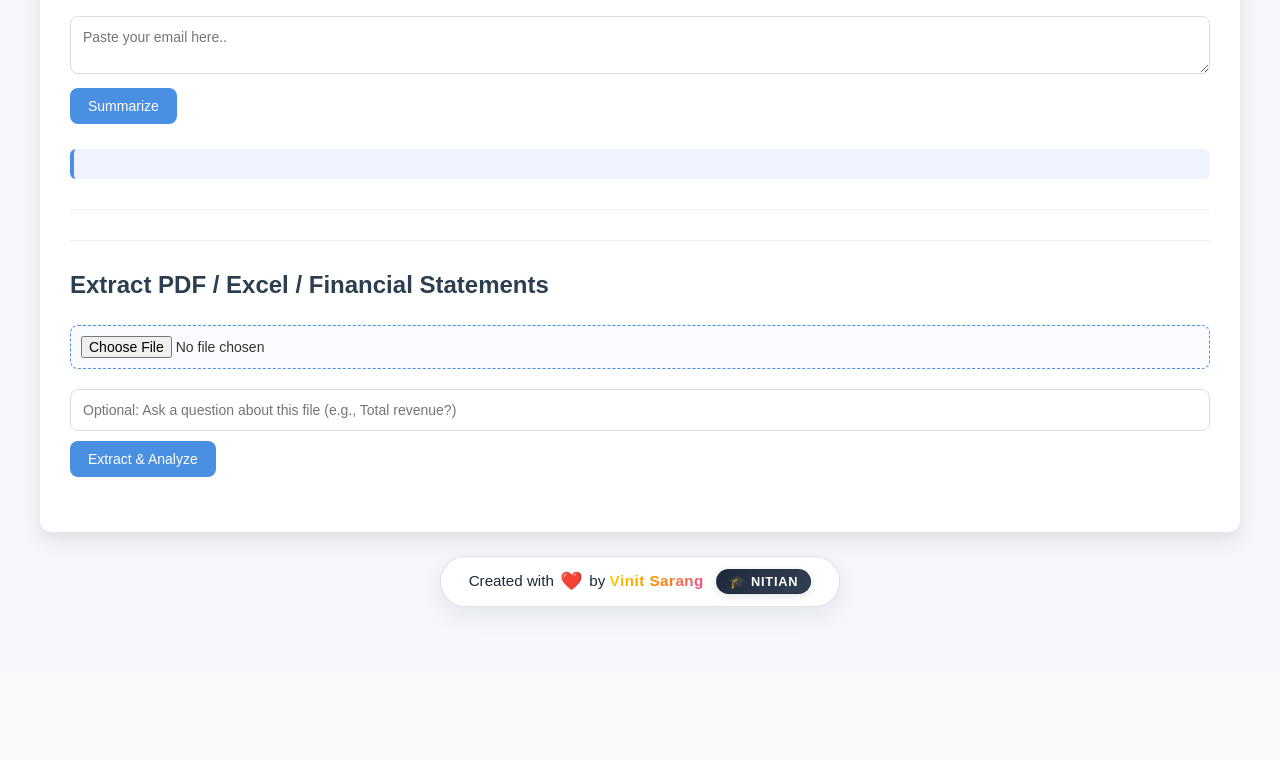
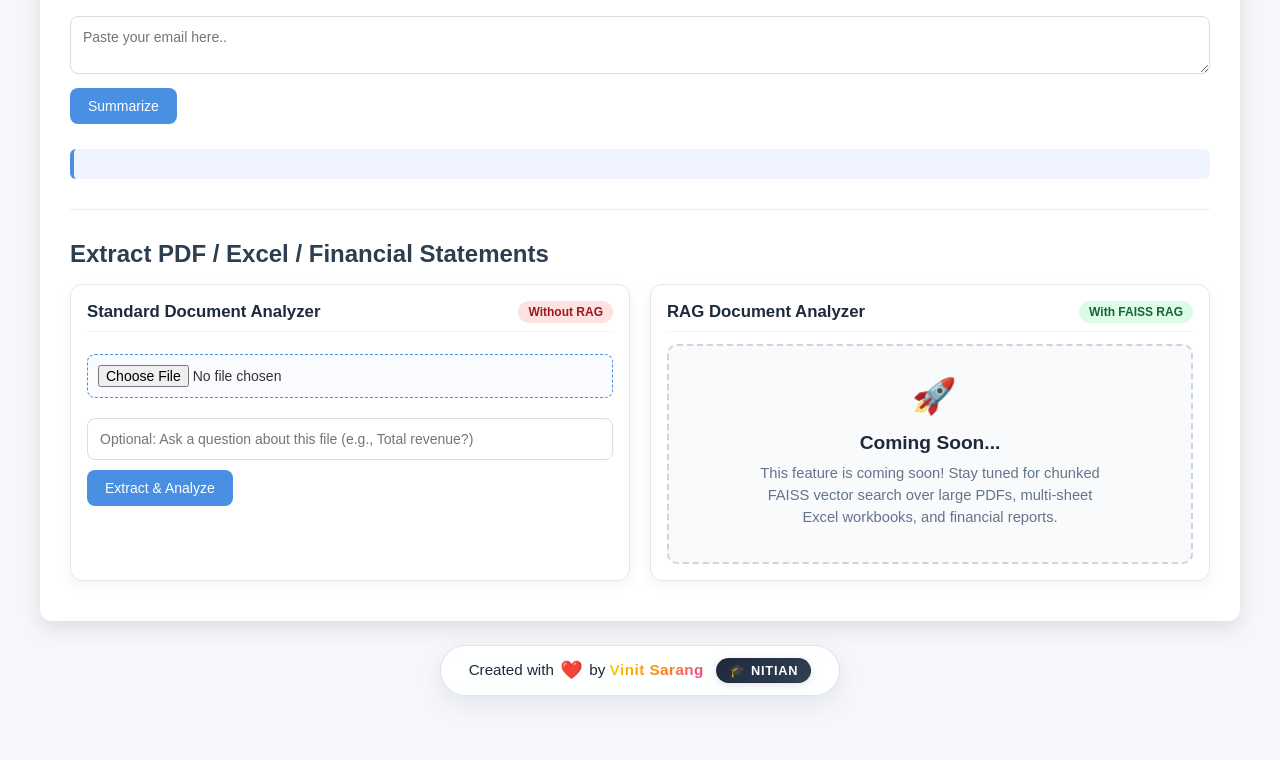
Before and after one commit to vinitsarang77/ai-chatbot-doc-analyzer, a Flask app: page / in a window 1280 px wide. Shown: the part 737-1497 px from the top of the page. Before the commit the page ends 1354 px from the top, so only its background shows below. Run offline with Flask 3, Linux system fonts and the light colour scheme.

Commit message:
Add side-by-side Document Analyzer layout with RAG Coming Soon panel

```diff
--- a/static/style.css
+++ b/static/style.css
@@ -359,3 +359,55 @@ input[type="file"] {
 .footer-card:hover .footer-logo {
     transform: rotate(10deg) scale(1.1);
 }
+
+
+/* ----------------------------Coming Soon Panel------------------------------- */
+.coming-soon-box {
+    flex: 1;
+    min-height: 220px;
+    display: flex;
+    flex-direction: column;
+    align-items: center;
+    justify-content: center;
+    text-align: center;
+    padding: 28px 20px;
+    background: #f8fafc;
+    border: 2px dashed #cbd5e1;
+    border-radius: 10px;
+    color: #475569;
+}
+
+.coming-soon-icon {
+    font-size: 2.2rem;
+    margin-bottom: 10px;
+}
+
+.coming-soon-title {
+    font-size: 1.2rem;
+    color: #1e293b;
+    margin-bottom: 8px;
+}
+
+.coming-soon-text {
+    font-size: 0.92rem;
+    line-height: 1.5;
+    max-width: 360px;
+    color: #64748b;
+}
+
+@keyframes rocketFloat {
+    0%, 100% {
+        transform: translate(0, 0) rotate(0deg);
+    }
+    50% {
+        transform: translate(6px, -8px) rotate(4deg);
+    }
+}
+
+.coming-soon-icon {
+    font-size: 2.2rem;
+    margin-bottom: 10px;
+    display: inline-block;
+    animation: rocketFloat 2s ease-in-out infinite;
+    transition: transform 0.3s ease;
+}
--- a/templates/index.html
+++ b/templates/index.html
@@ -4,7 +4,7 @@
     <meta charset="UTF-8">
     <meta name="viewport" content="width=device-width, initial-scale=1.0">
     <title>AI Personal Assistant</title>
-    <link rel="stylesheet" href="{{url_for('static', filename='style.css')}}">
+    <link rel="stylesheet" href="{{ url_for('static', filename='style.css') }}">
 </head>
 <body>
     <h1 class="main_heading">AI Personal Assistant</h1>
@@ -47,28 +47,51 @@
 
         <h2>Summarize Email</h2>
         <form id="emailForm">
-            <textarea type="text" name="email" placeholder="Paste your email here.." required></textarea>
+            <textarea name="email" placeholder="Paste your email here.." required></textarea>
             <button type="submit">Summarize</button>
         </form>
         <p id="summary-loading" style="display: none;">Processing...</p>
         <p id="summary"></p>
 
-        <hr>
 
         <hr>
 
         <h2>Extract PDF / Excel / Financial Statements</h2>
+        <div class="chat-split-wrapper">
+            <!-- LEFT PANEL: EXTRACT WITHOUT RAG -->
+            <div class="chat-panel">
+                <div class="panel-header">
+                    <h3>Standard Document Analyzer</h3>
+                    <span class="badge badge-no-rag">Without RAG</span>
+                </div>
                 <form id="extractForm">
                     <input type="file" name="file" accept=".pdf,.xlsx,.xls,.csv" required>
                     <input type="text" name="query" placeholder="Optional: Ask a question about this file (e.g., Total revenue?)">
                     <button type="submit">Extract & Analyze</button>
                 </form>
-        <p id="extract-loading" style="display: none;">Extracting and analyzing...</p>
+                <p id="extract-loading" class="loading-text" style="display: none;">Extracting and analyzing...</p>
                 <div id="extract-analysis" class="output-box" style="display: none;"></div>
                 <details id="raw-data-details" style="display: none; margin-top: 10px;">
                     <summary style="cursor: pointer; color: #4a90e2; font-weight: bold;">View Raw Extracted Text & Tables</summary>
                     <pre id="extracted-raw"></pre>
                 </details>
+            </div>
+
+            <!-- RIGHT PANEL: EXTRACT WITH RAG (COMING SOON) -->
+            <div class="chat-panel">
+                <div class="panel-header">
+                    <h3>RAG Document Analyzer</h3>
+                    <span class="badge badge-rag">With FAISS RAG</span>
+                </div>
+                <div class="coming-soon-box">
+                    <div class="coming-soon-icon">🚀</div>
+                    <h4 class="coming-soon-title">Coming Soon...</h4>
+                    <p class="coming-soon-text">
+                        This feature is coming soon! Stay tuned for chunked FAISS vector search over large PDFs, multi-sheet Excel workbooks, and financial reports.
+                    </p>
+                </div>
+            </div>
+        </div>
     </div>
 
     <footer class="footer-card">
```
Lines whose indentation alone changed are shown as unchanged.
